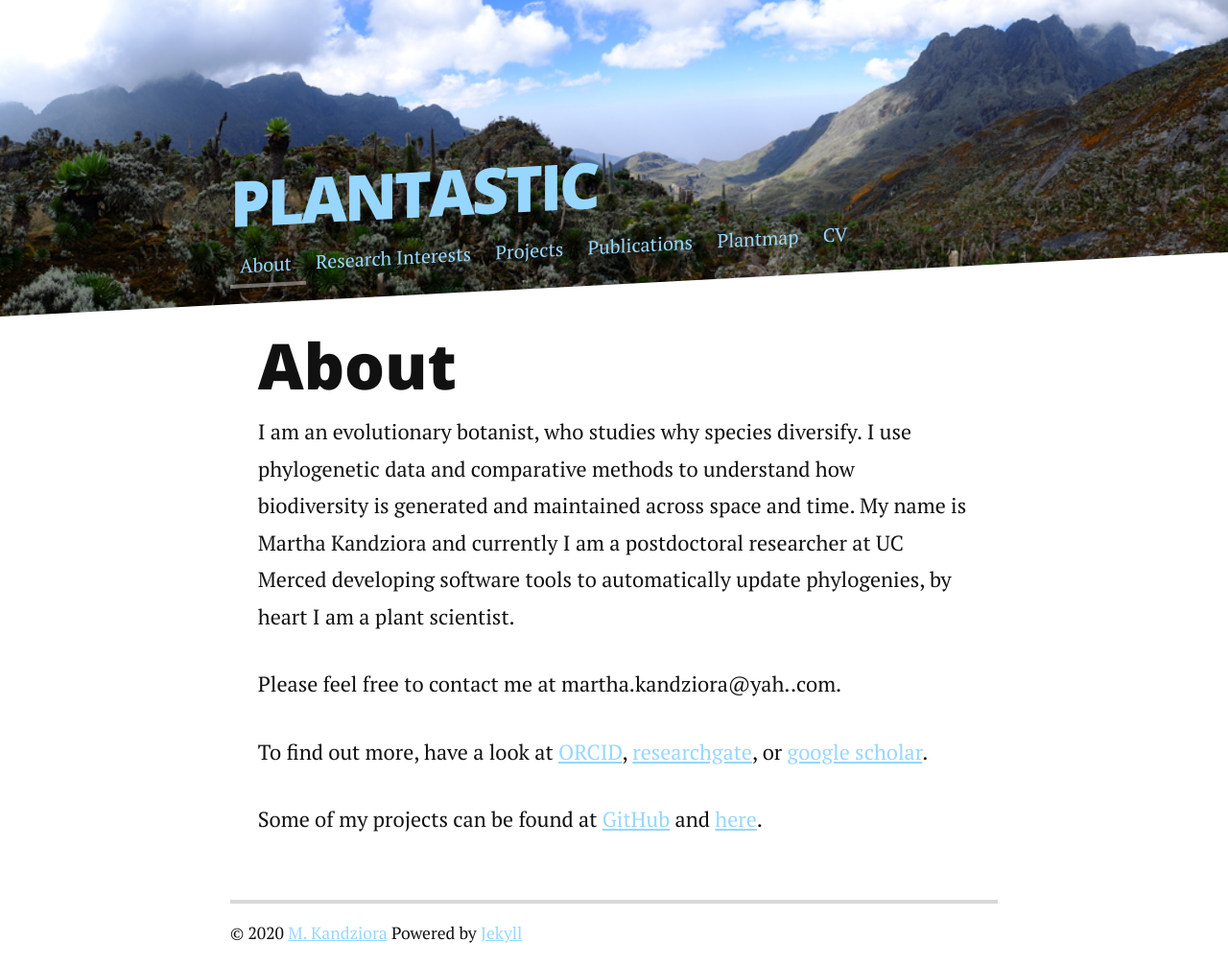
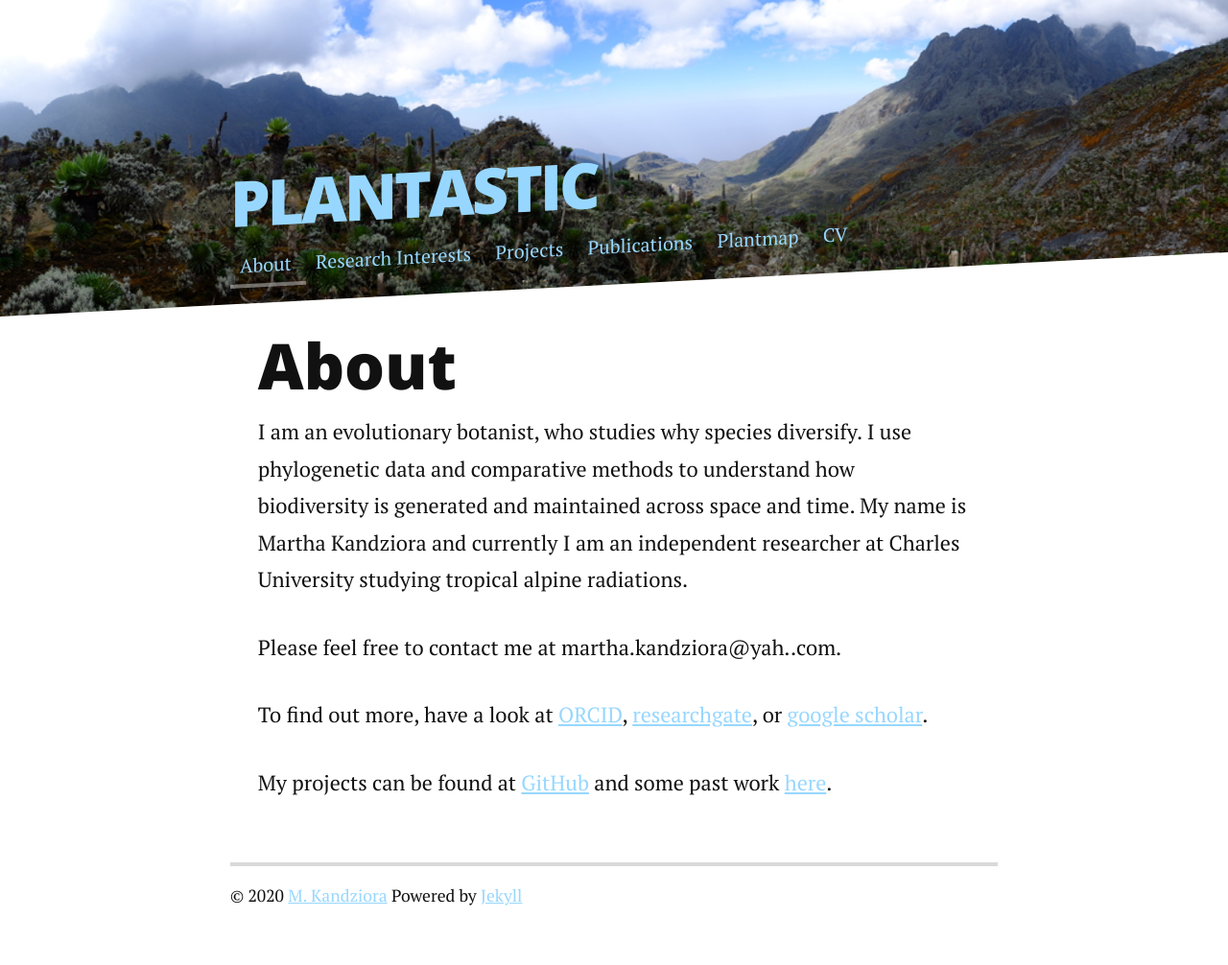
Before and after one commit to mkandziora/plantastic, a Jekyll site: the page built from about.md, in a window 1280 px wide. Shown: the whole page at 96% size. Built offline with Jekyll 4.4.1, drawn with Linux system fonts in a browser that asks for light colours; nearby versions of some CDN libraries; after the commit the page ends 967 px from its top, so only the background shows below that.

Commit message:
Update about.md

```diff
--- a/about.md
+++ b/about.md
@@ -4,11 +4,10 @@ title: About
 permalink: /about/
 ---
 
-I am an evolutionary botanist, who studies why species diversify. I use phylogenetic data and comparative methods to understand how biodiversity is generated and maintained across space and time.  My name is Martha Kandziora and currently I am a postdoctoral researcher at UC Merced developing software tools to automatically update phylogenies, by heart I am a plant scientist.
-
+I am an evolutionary botanist, who studies why species diversify. I use phylogenetic data and comparative methods to understand how biodiversity is generated and maintained across space and time.  My name is Martha Kandziora and currently I am an independent researcher at Charles University studying tropical alpine radiations.
 
 Please feel free to contact me at martha.kandziora@yah..com.
 
 To find out more, have a look at [ORCID](https://orcid.org/0000-0002-1197-6207), [researchgate](https://www.researchgate.net/profile/Martha_Kandziora), or [google scholar](https://scholar.google.com/citations?user=WQFUrbwAAAAJ&hl=en).
 
-Some of my projects can be found at [GitHub](https://github.com/McTavishLab/physcraper) and [here](https://github.com/blubbundbla).
+My projects can be found at [GitHub](https://github.com/blubbundbla) and some past work [here](https://github.com/McTavishLab/physcraper).
```
